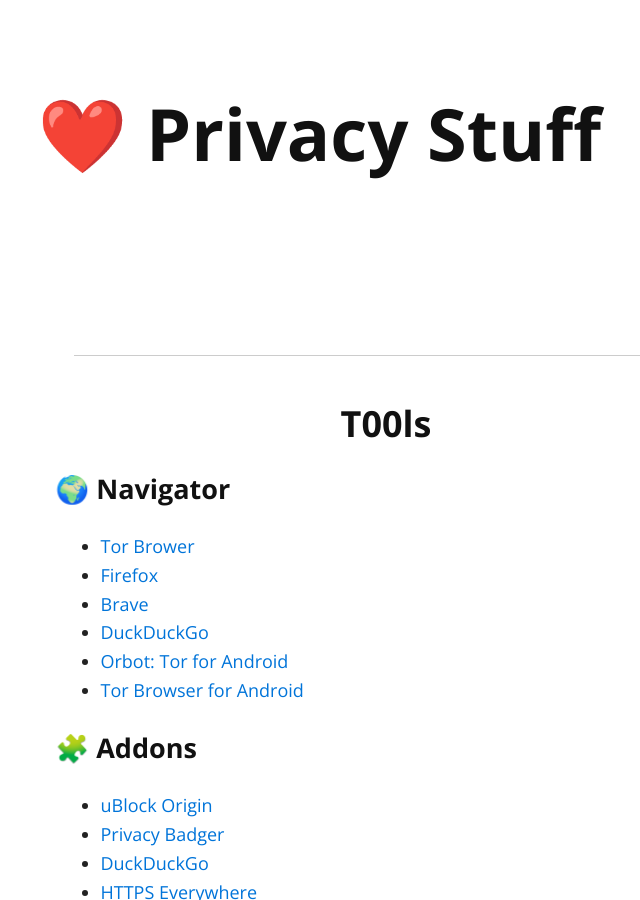
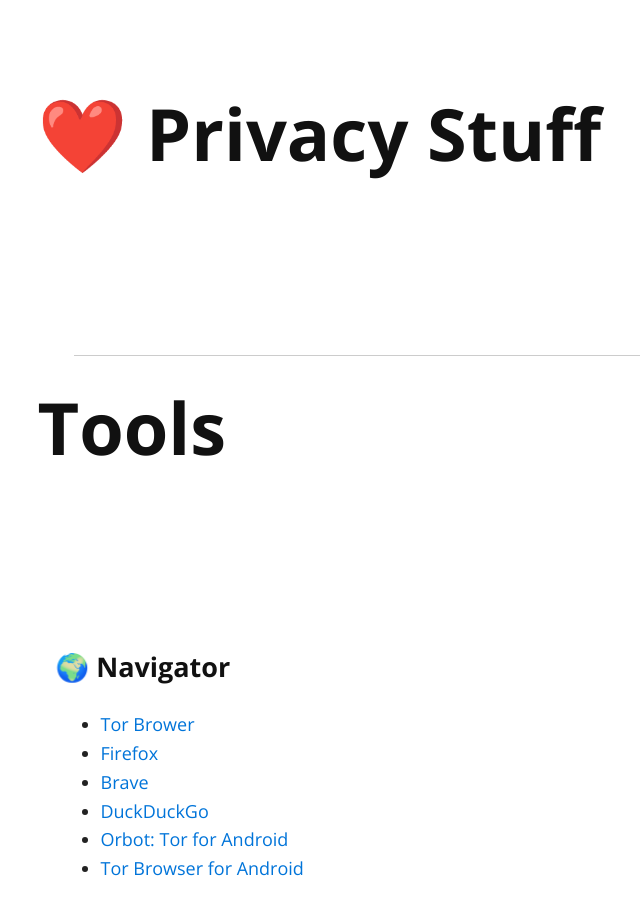
Before and after one commit to jcabeza/Privacy, a Jekyll site: the page built from index.md, in a window 1280 px wide and 900 px high. Shown: the whole window, without its empty margins (254-894 px from the left). Built offline with Jekyll 4.4.1, drawn with Linux system fonts in a browser that asks for light colours; nearby versions of some CDN libraries.

Commit message:
Update index.md

```diff
--- a/index.md
+++ b/index.md
@@ -3,9 +3,7 @@
 ---
 ---
 
-<p align="center">
-<h3 align="center"> T00ls </h3>
-</p>
+# Tools
 
 #### 🌍 Navigator
 
```
